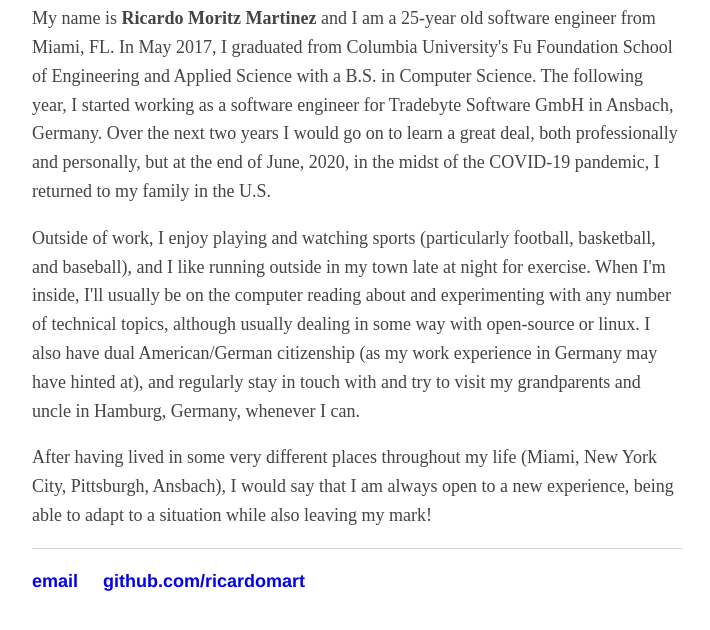
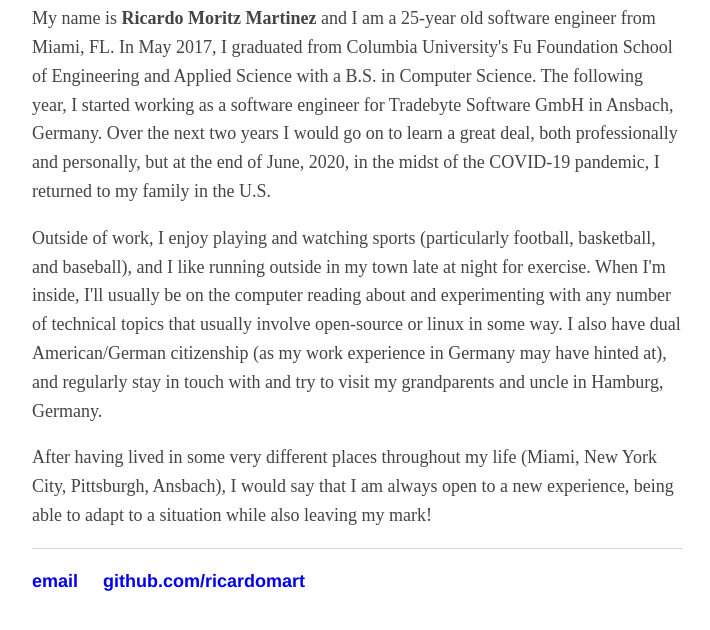
Before and after one commit to ricardomart/ricardomart.github.io, a plain HTML site: page about.html in a window 1280 px wide. Shown: the part 156-786 px from the top of the page, without its empty margins (283-993 px from the left). Drawn offline with Linux system fonts and the light colour scheme.

Commit message:
Fix grammar in about page

```diff
--- a/about.html
+++ b/about.html
@@ -37,11 +37,10 @@
                     football, basketball, and baseball), and I like running outside in
                     my town late at night for exercise. When I'm inside, I'll usually be
                     on the computer reading about and experimenting with any number of
-                    technical topics, although usually dealing in some way with open-source
-                    or linux. I also have dual American/German citizenship (as my work
+                    technical topics that usually involve open-source or linux in some way.
+                    I also have dual American/German citizenship (as my work
                     experience in Germany may have hinted at), and regularly stay in touch
-                    with and try to visit my grandparents and uncle in Hamburg, Germany, whenever
-                    I can.
+                    with and try to visit my grandparents and uncle in Hamburg, Germany.
                 </p>
 
                 <p>
```
